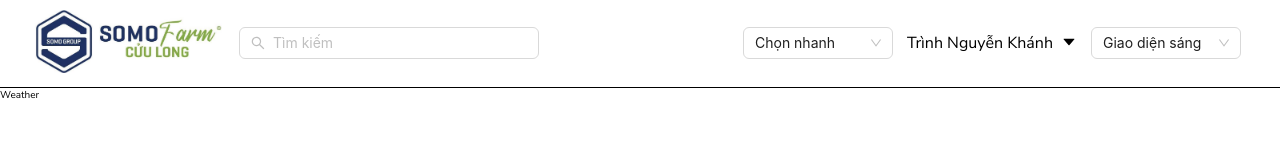
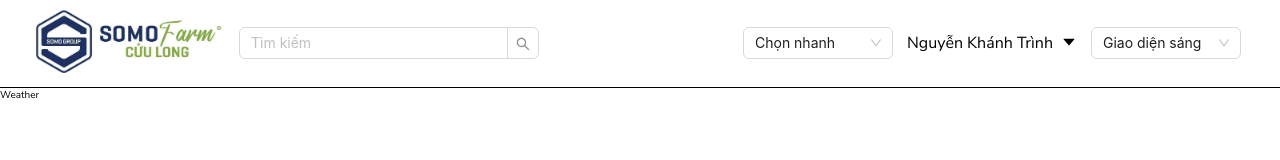
Before and after one commit to Capston-FPT-Somo-Farm-Task-Management/FE-Somo, a React (Create React App) app: page / in a window 1280 px wide. Shown: the top 160 px of the page. Built offline with nearby package versions, Linux system fonts and the light colour scheme.

Commit message:
folder structure & update header

```diff
--- /dev/null
+++ b/src/common/components/Header/headerData.js
@@ -0,0 +1,72 @@
+export const quickAdd = [
+  {
+    options: [
+      {
+        label: 'Chọn nhanh',
+        value: 'quickAdd',
+      },
+    ],
+  },
+  {
+    label: 'Chăn nuôi',
+    options: [
+      {
+        label: 'Cho ăn',
+        value: 'feed',
+      },
+      {
+        label: 'Tắm',
+        value: 'bath',
+      },
+    ],
+  },
+  {
+    label: 'Trồng trọt',
+    options: [
+      {
+        label: 'Tưới cây',
+        value: 'Yiminghe',
+      },
+    ],
+  },
+]
+
+export const themeMode = [
+  {
+    options: [
+      {
+        label: 'Giao diện sáng',
+        value: 'lightMode',
+      },
+      {
+        label: 'Giao diện tối',
+        value: 'darkMode',
+      },
+    ],
+  },
+]
+
+export const userDropdown = [
+  {
+    key: '1',
+    label: (
+      <a target="_blank" href="https://www.antgroup.com">
+        Hồ sơ
+      </a>
+    ),
+  },
+  {
+    key: '2',
+    label: (
+      <a
+        target="_blank"
+        rel="noopener noreferrer"
+        href="https://www.aliyun.com"
+      >
+        Đăng xuất
+      </a>
+    ),
+  },
+]
+
+export const userName = 'Nguyễn Khánh Trình'
--- a/src/common/components/Header/index.jsx
+++ b/src/common/components/Header/index.jsx
@@ -1,166 +1,81 @@
-import React, { useState } from "react";
-import LogoSomo from "../../../assets/logo_Somo.png"
-import { CaretDownOutlined, SearchOutlined  } from "@ant-design/icons";
-import { Dropdown, Space, Select } from "antd";
+import React from 'react'
+import LogoSomo from '../../../assets/logo_Somo.png'
+import { CaretDownOutlined } from '@ant-design/icons'
+import { Dropdown, Space, Select, Input } from 'antd'
+import { quickAdd, themeMode, userName, userDropdown } from './headerData'
 
 function Header() {
-  const SearchInput = (props) => {
-    const [data, setData] = useState([]);
-    const [value, setValue] = useState();
-    const handleSearch = (newValue) => {
-      fetch(newValue, setData);
-    };
-    const handleChange = (newValue) => {
-      setValue(newValue);
-    };
-    return (
-      <Select
-        showSearch
-        value={value}
-        placeholder={props.placeholder}
-        style={props.style}
-        defaultActiveFirstOption={false}
-        suffixIcon={null}
-        filterOption={false}
-        onSearch={handleSearch}
-        onChange={handleChange}
-        notFoundContent={null}
-        options={(data || []).map((d) => ({
-          value: d.value,
-          label: d.text,
-        }))}
-      />
-    );
-  };
-
   const handleChange = (value) => {
-    console.log(`selected ${value}`);
-  };
-
-  const items = [
-    {
-      label: <a href="https://www.antgroup.com">Hồ sơ</a>,
-      key: "0",
-    },
-    {
-      label: "Đăng xuất",
-      key: "3",
-    },
-  ];
-
-  const [open, setOpen] = useState(false);
-  const handleMenuClick = (e) => {
-    if (e.key === "3") {
-      setOpen(false);
+    console.log(`selected ${value}`)
   }
-  };
-  const handleOpenChange = (flag) => {
-    setOpen(flag);
-  };
+  const { Search } = Input
+  const onSearch = (value, _e, info) => console.log(info?.source, value)
 
   return (
+    <>
       <nav className="navBar">
         <div className="navLeft">
+          {/* Logo */}
           <div className="logo">
             <img src={LogoSomo} alt="" />
           </div>
+
+          {/* Search */}
           <div className="searchBar">
-          <SearchInput
-            placeholder={<div><SearchOutlined style={{ marginRight: "8px" }} />
-          Tìm kiếm</div>}
-
+            <Space direction="vertical">
+              <Search
+                placeholder="Tìm kiếm"
+                allowClear
+                onSearch={onSearch}
                 style={{
+                  marginLeft: '15px',
                   width: 300,
-              textAlign: "left",
-              marginLeft: "15px"
                 }}
               />
+            </Space>
           </div>
         </div>
 
         <div className="navRight">
+          {/* quickAdd */}
           <div className="quickAdd">
             <Select
-            defaultValue="quickadd"
+              defaultValue="quickAdd"
               style={{
                 width: 150,
               }}
               onChange={handleChange}
-            options={[
-              {
-                options: [
-                  {
-                    label: "Chọn nhanh",
-                    value: "quickadd",
-                  },
-                ],
-              },
-              {
-                label: "Chăn nuôi",
-                options: [
-                  {
-                    label: "Cho ăn",
-                    value: "jack",
-                  },
-                  {
-                    label: "Tắm",
-                    value: "lucy",
-                  },
-                ],
-              },
-              {
-                label: "Trồng trọt",
-                options: [
-                  {
-                    label: "Tưới cây",
-                    value: "Yiminghe",
-                  },
-                ],
-              },
-            ]}
+              options={quickAdd}
             />
           </div>
+
+          {/* userDropdown */}
           <div className="profile">
-          <Dropdown
-            menu={{
-              items,
-            }}
-            trigger={["click"]}
-          >
+            <Dropdown menu={{ items: userDropdown }} trigger={['click']}>
               <a onClick={(e) => e.preventDefault()}>
                 <Space>
-                Trình Nguyễn Khánh
+                  {userName}
                   <CaretDownOutlined />
                 </Space>
               </a>
             </Dropdown>
           </div>
-        <div className="language">
+
+          {/* themeMode */}
+          <div className="themeMode">
             <Select
-            defaultValue="lightmode"
+              defaultValue="lightMode"
               style={{
                 width: 150,
               }}
               onChange={handleChange}
-            options={[
-              {
-                options: [
-                  {
-                    label: "Giao diện sáng",
-                    value: "lightmode",
-                  },
-                  {
-                    label: "Giao diện tối",
-                    value: "darkmode",
-                  },
-                ],
-              },
-            ]}
+              options={themeMode}
             />
           </div>
         </div>
       </nav>
-  );
+    </>
+  )
 }
 
-export default Header;
+export default Header
```
Also changed, not shown: public/index.html (+4 -4 lines), src/App.js (+8 -10 lines), src/common/components/Header/_header.scss (+6 -7 lines). Lines whose indentation alone changed are shown as unchanged.
